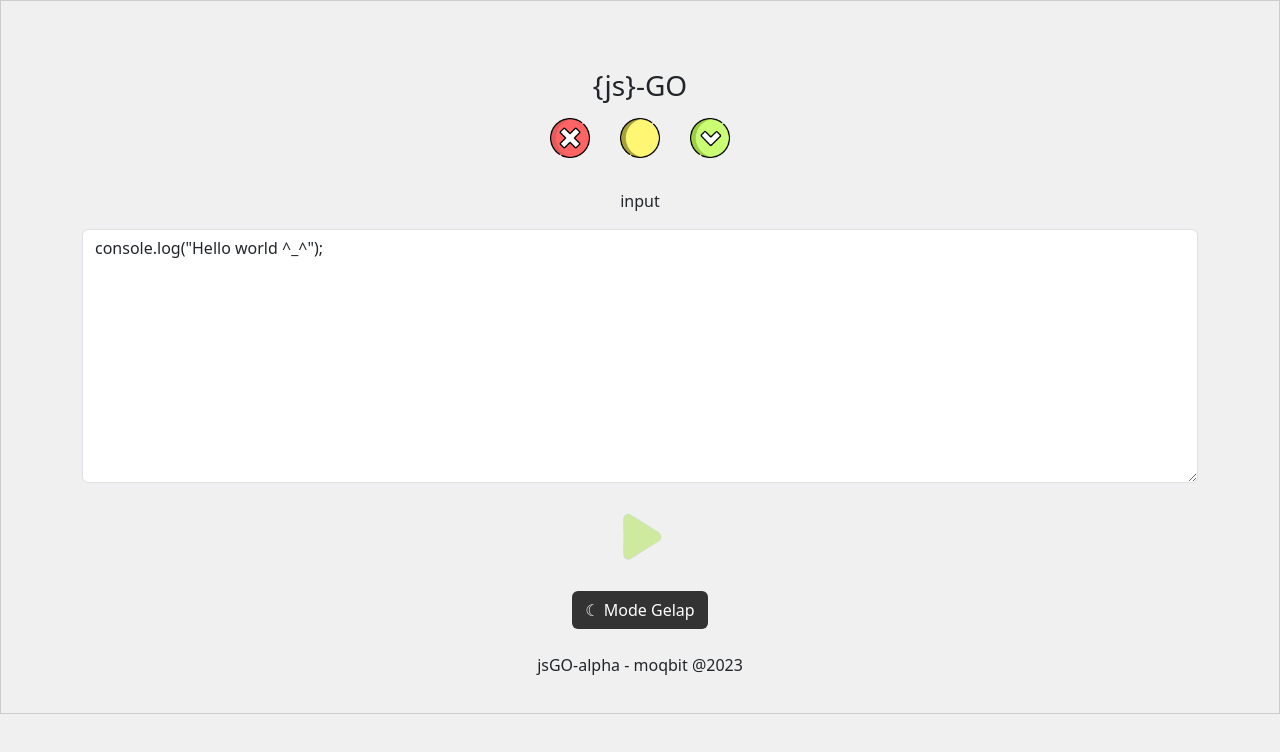
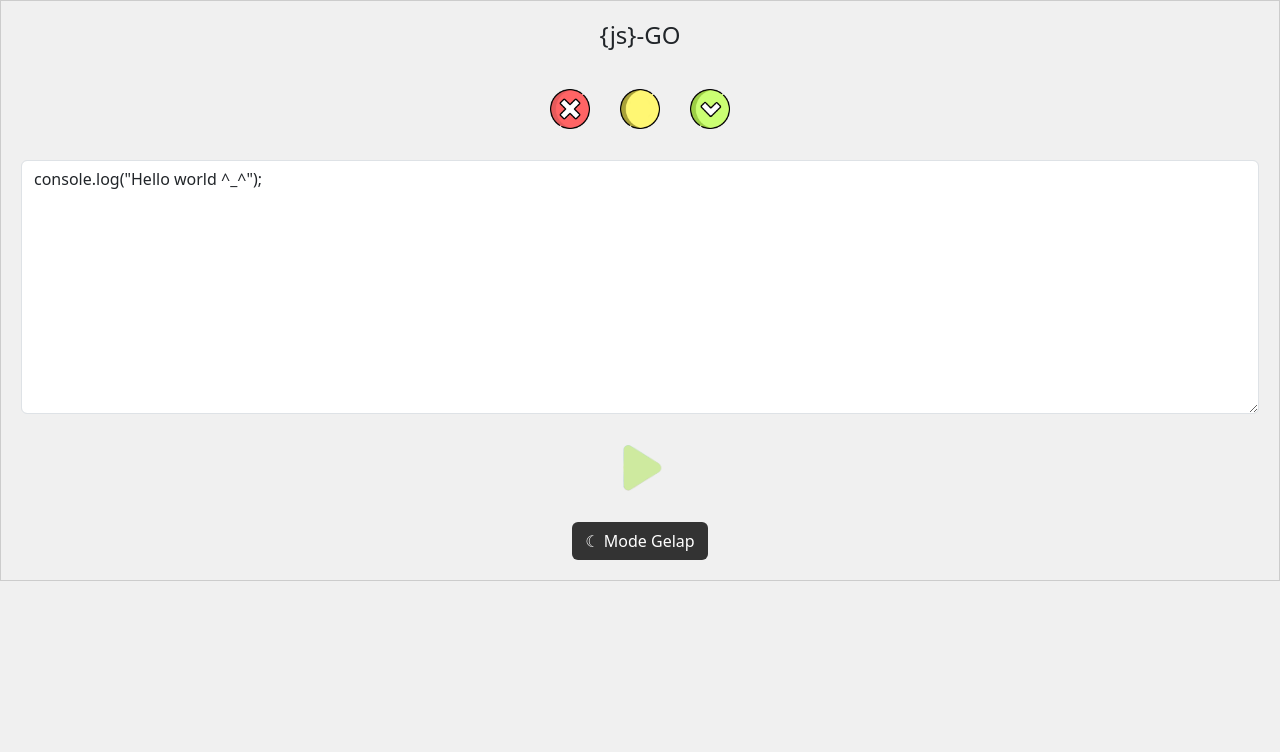
Before and after one commit to manogamika/jsGO, a plain HTML site: page index.html in a window 1280 px wide. Drawn offline with Linux system fonts and the light colour scheme.

Commit message:
Update index.html

```diff
--- a/index.html
+++ b/index.html
@@ -8,26 +8,26 @@
 	<script src="data/code.jquery.com_jquery-3.6.0.min.js"></script>
 	<script script src="data/js/dark.js" defer></script>
 	<link rel="stylesheet" type="text/css" href="data/css/ux.css">
+
 </head>
 
 
 <body class="centered-content">
-<div class="container mt-5">
-  <div class="row">
+<h4>{js}-GO</h4>
+
+
 
 <div style="text-align: center;">
-<h3>{js}-GO</h3>
+
+<br>
     <button id="clearButton" class="btn"><img src="data/img/clear.png" width="40" height="40"></button>
 
     <button id="saveButton" class="btn"><img src="data/img/1.png" width="40" height="40"></button>
  <button id="openButton" class="btn  pop-in"><img src="data/img/0.png" width="40" height="40"></button>
 
 	<br><br>
-</div>
 
-	<br><br><br>
-<div>
-<p>input</p>
+
      <textarea id="code" rows="10" class="form-control" style="width: 100%;">console.log("Hello world ^_^");</textarea>
 	 <br>
 	 <div style="text-align: center;">
@@ -36,26 +36,16 @@
 
 </div>
 
+
+
 <br>
+<button id="toggleDarkModeButton" class="btn btn-dark-mode"> Mode Gelap</button><br>
+    </div>
 
 
 
 
-<div style="text-align: center;">
-<button id="toggleDarkModeButton" class="btn btn-dark-mode"> Mode Gelap</button><br>
-<br>
 
-<p>jsGO-alpha - moqbit @2023</p>
-
-
- </div>
-
-    </div>
-
-
-  </div>
-
-</div>
 
 <!-- Modal untuk Output -->
 <div class="modal fade" id="outputModal" tabindex="-1" aria-labelledby="outputModalLabel" aria-hidden="true">
@@ -79,7 +69,7 @@
 <div >
 
 
-</nav>
+
 </div>
 <!-- Modal konfirmasi untuk menghapus teks -->
 <div class="modal fade" id="clearConfirmationModal" tabindex="-1" aria-labelledby="clearConfirmationModalLabel" aria-hidden="true">
```
